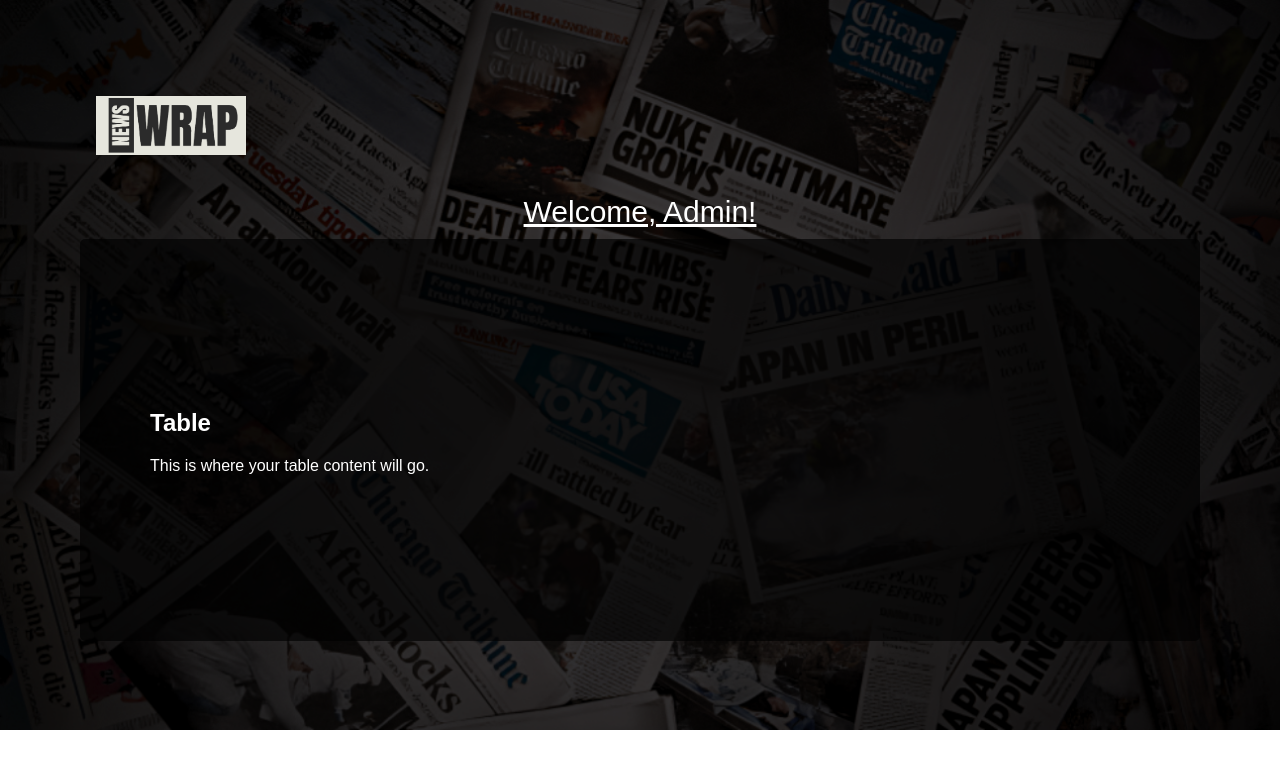
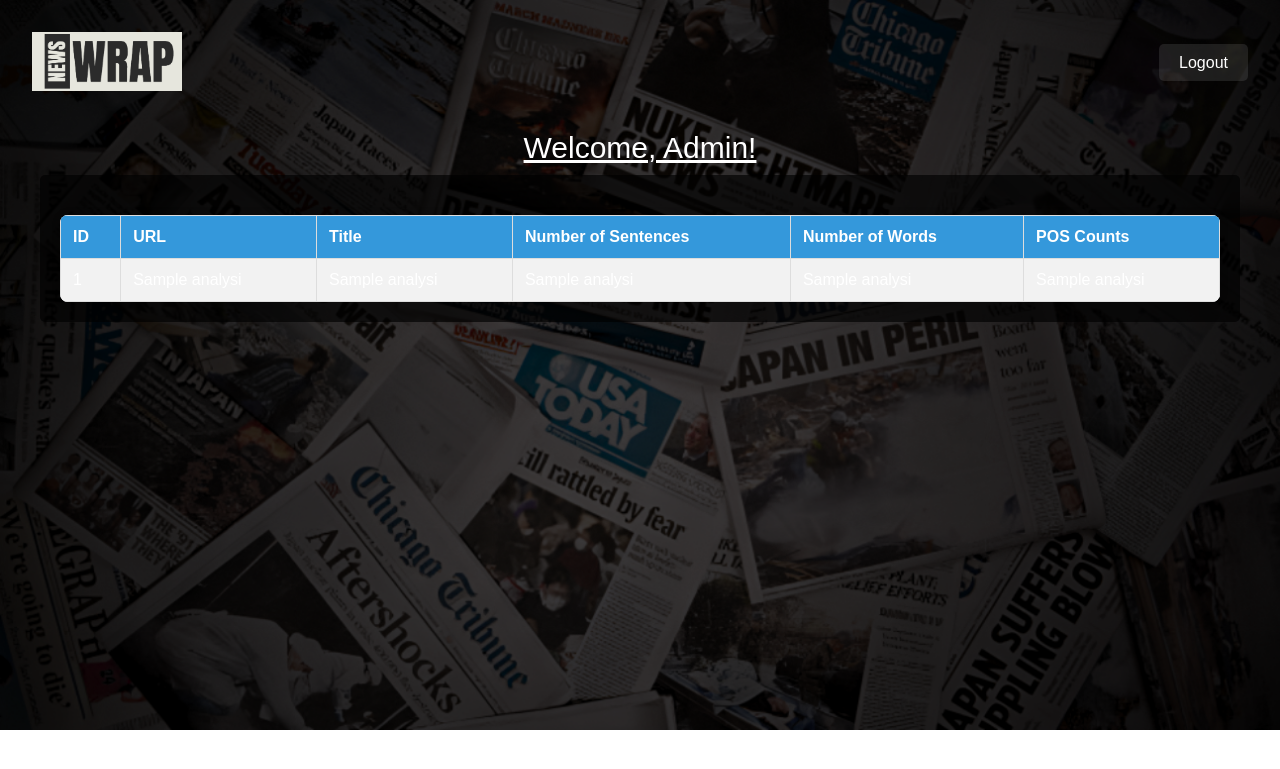
Before and after one commit to saksham-bharti/Project_1, a Flask app: template templates/admin.html in a window 1280 px wide. Shown: the top 769 px of the page. Run offline with Flask 3, Linux system fonts and the light colour scheme; the template is opened without the code that fills it: most values are stand-ins (such as "Sample title", 1, 10 or a date in 2020); some libraries are stand-ins or nearby versions.

Commit message:
Update admin.html

```diff
--- a/templates/admin.html
+++ b/templates/admin.html
@@ -9,16 +9,21 @@
             font-family: Arial, sans-serif;
             color: #fff;
             margin: 0;
-            padding: 5rem;
+            padding: 1rem;
             background-image: url('/static/index4.png');
             background-repeat: no-repeat;
             background-size: cover;
+            box-sizing: border-box;
         }
         .container {
             text-align: left;
             background-color: rgba(0, 0, 0, 0.667);
-            padding: 150px 70px;
+            padding: 20px;
             border-radius: 5px;
+            box-sizing: border-box;
+            overflow-y: auto;
+            max-width: 1200px; /* Set maximum width */
+            margin: 0 auto;
 
         }
         .logo img {
@@ -40,6 +45,48 @@
             margin-bottom: 10px;
             color: #ffffff;
         }
+        .logout-btn {
+            background-color: rgba(255, 255, 255, 0.1);
+            padding: 10px 20px;
+            border: none;
+            color: #fff;
+            cursor: pointer;
+            border-radius: 5px;
+            text-decoration: none;
+        }
+        .logout-btn:hover {
+            background-color: rgba(255, 255, 255, 0.2);
+        }
+        table {
+            width: 100%;
+            border-collapse: collapse;
+            margin-top: 20px;
+            background-color: #fff;
+            box-shadow: 0 0 10px rgba(0, 0, 0, 0.1);
+            border-radius: 8px;
+            overflow: hidden;
+
+        }
+
+        th, td {
+            border: 1px solid #ddd;
+            padding: 12px;
+            text-align: left;
+        }
+
+        th {
+            background-color: #3498db;
+            color: #fff;
+        }
+
+        tr:nth-child(even) {
+            background-color: #f2f2f2;
+        }
+
+        tr:hover {
+            background-color: #ecf0f1;
+        }
+
     </style>
 </head>
 <body>
@@ -47,13 +94,41 @@
         <div class="logo">
             <img src="{{ url_for('static', filename='logo 2.png') }}" alt="Your website logo">
         </div>
+        <div>
+            <a href="/logout" class="logout-btn">Logout</a>
+        </div>
     </header>
     <div class="welcome">
         Welcome, Admin!
     </div>
     <div class="container">
-        <h2>Table</h2>
-        <p>This is where your table content will go.</p>
+        <main>
+            {% if data %}
+                <table>
+                    <tr>
+                        <th>ID</th>
+                        <th>URL</th>
+                        <th>Title</th>
+                        <th>Number of Sentences</th>
+                        <th>Number of Words</th>
+                        <th>POS Counts</th>
+                    </tr>
+                    {% for analysis in data %}
+                        <tr>
+                            <td>{{ analysis[0] }}</td>
+                            <td>{{ analysis[1] }}</td>
+                            <td>{{ analysis[2] }}</td>
+                            <td>{{ analysis[4] }}</td>
+                            <td>{{ analysis[5] }}</td>
+                            <td>{{ analysis[6] }}</td>
+                        </tr>
+                    {% endfor %}
+                </table>
+            {% else %}
+                <p>No past analyses available.</p>
+            {% endif %}
+        </main>
+
     </div>
 </body>
 </html>
```
